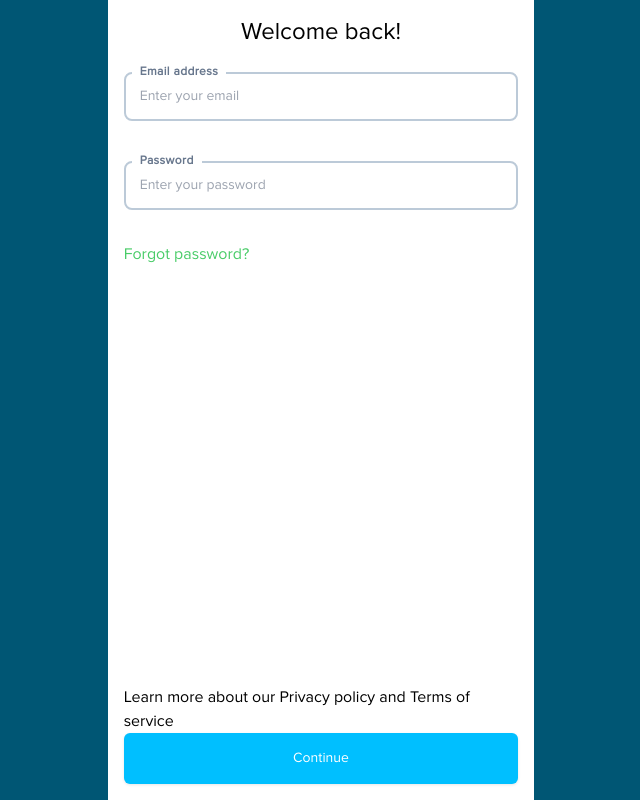
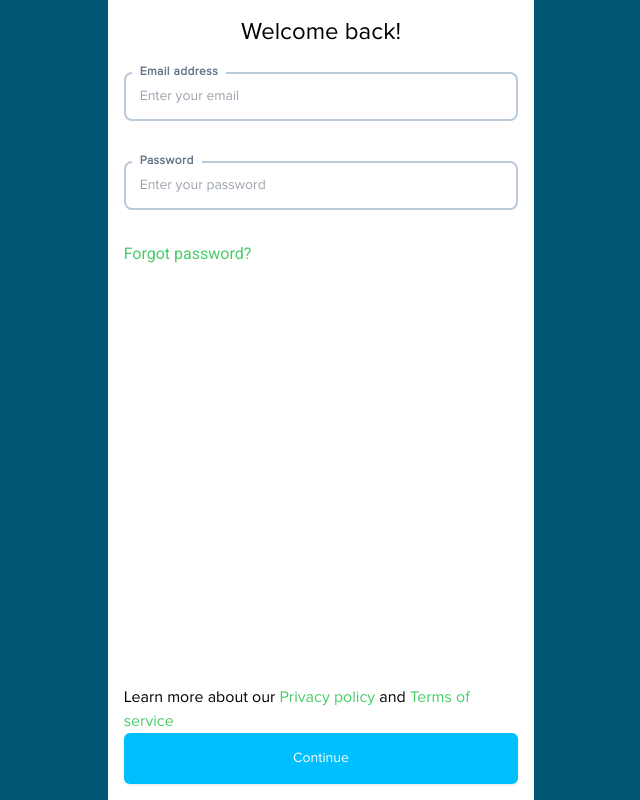
Before and after one commit to clients-projects/uphold1-front, a React (Create React App) app: page / in a window 1280 px wide. Shown: the whole page, without its empty margins (319-959 px from the left). Built offline with nearby package versions, Linux system fonts and the light colour scheme.

Commit message:
working on input login form

```diff
--- a/src/components/Form.jsx
+++ b/src/components/Form.jsx
@@ -102,15 +102,15 @@ const Form = (props) => {
                         />
                     </div>
                     <div className='flex justify-start'>
-                        <div className='font-medium text-center text-[#49cc68]'>
+                        <div className='font-ProximaNovaBold text-center text-[#49cc68]'>
                             Forgot password?
                         </div>
                     </div>
                 </div>
                 <div className='grid content-end'>
                     <p>
-                        Learn more about our <span>Privacy policy</span> and{' '}
-                        <span>Terms of service</span>
+                        Learn more about our <span className='text-[#49cc68]'>Privacy policy</span> and{' '}
+                        <span className='text-[#49cc68]'>Terms of service</span>
                     </p>
                     <button
                         className=' rounded-md outline-none  bg-[#00bfff] text-white text-sm btn'
```
